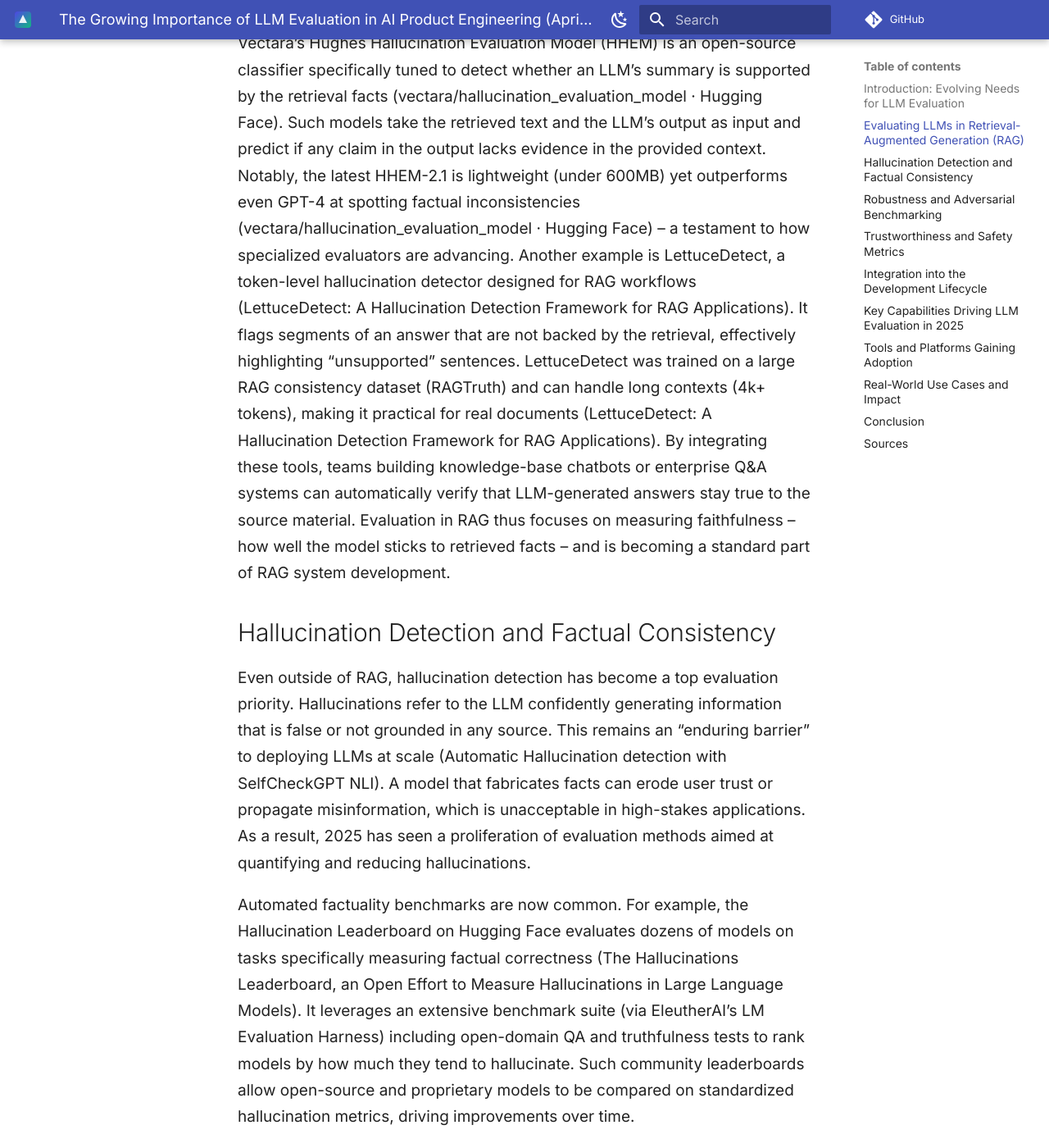
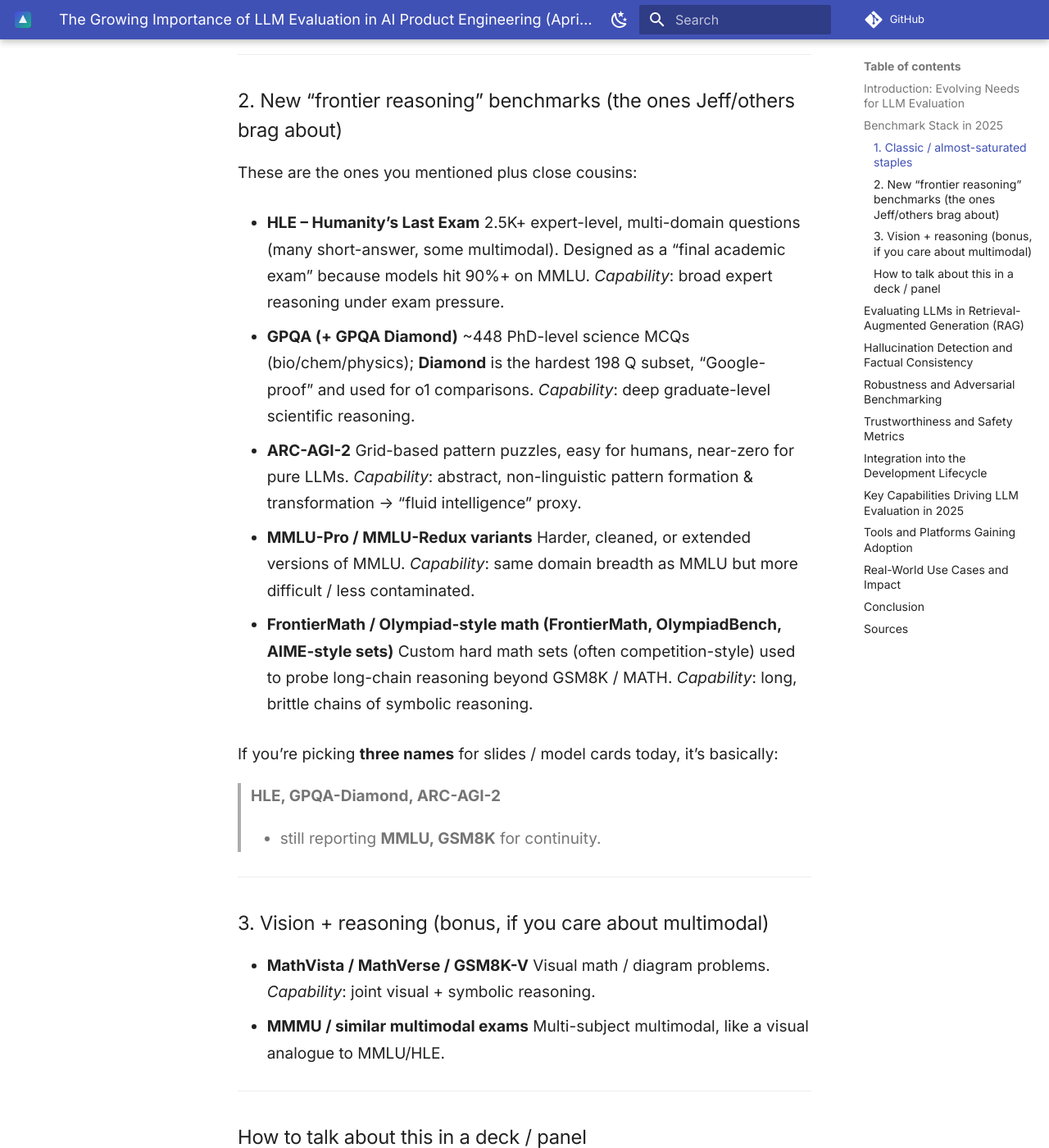
Before and after one commit to ozgurgulerx/ai-prime-directive, an MkDocs documentation site: the page built from docs/prime-directive/evalops/llm-evaluation-apr-2025.md, in a window 1280 px wide and 1400 px high, scrolled down 1652 px. Shown: the whole window at 82% size. Built offline with MkDocs 1.6.1 and Material for MkDocs 9.7.7, drawn with Linux system fonts in a browser that asks for light colours; plug-ins that fetch from the network failed and are left out; comment, search, counter and statistics services are not loaded; some of the changed text lies outside the part shown.

Commit message:
newly written

```diff
--- a/docs/prime-directive/evalops/llm-evaluation-apr-2025.md
+++ b/docs/prime-directive/evalops/llm-evaluation-apr-2025.md
@@ -9,6 +9,85 @@ tags: [evals, evalops, llm, rag, safety, robustness, tooling]
 
 ## Introduction: Evolving Needs for LLM Evaluation
 Large Language Models (LLMs) have rapidly become integral to modern AI products, but evaluating their outputs has emerged as a critical engineering challenge. Unlike traditional software, LLM behavior is probabilistic and context-sensitive, so dynamic, rigorous evaluation is needed to ensure systems meet user expectations (The Definitive Guide to LLM Evaluation - Arize AI). In 2025, AI teams are increasingly treating LLM evaluation as a first-class part of the development lifecycle. This shift is driven by real-world issues like factual hallucinations that can undermine trust or even cause serious errors if unchecked (one lawyer infamously got into real trouble after relying on a chatbot’s made-up citations (LLM Observability: The 5 Key Pillars for Monitoring Large Language Models)). As LLM deployments scale, robust evaluation pipelines are now essential to reliably measure model performance, catch failures, and continuously improve AI products (The Definitive Guide to LLM Evaluation - Arize AI). This white-paper style overview highlights emerging trends in LLM evaluation – from Retrieval-Augmented Generation testing and hallucination detection to robustness benchmarking – and describes the key capabilities, tools, and platforms shaping how teams validate LLMs in practice.
+
+## Benchmark Stack in 2025
+Yeah, you can think of it as a *stack* now, not just MMLU/GSM8K.
+
+Here’s a compact “benchmarks you should care about” list, grouped by vibe.
+
+---
+
+### 1. Classic / almost-saturated staples
+
+These are still quoted, but mostly sanity checks now:
+
+* **MMLU** – 57-subject, multi-choice exam (STEM, humanities, law, etc.).
+  *Capability*: general knowledge + light reasoning.
+* **GSM8K** – 8.5K grade-school math word problems.
+  *Capability*: basic multi-step arithmetic reasoning.
+* **BIG-Bench Hard (BBH)** – hard subset of BIG-Bench.
+  *Capability*: diverse quirky reasoning tasks.
+* **HumanEval / MBPP** – small code benchmarks.
+  *Capability*: toy code synthesis & correctness.
+
+---
+
+### 2. New “frontier reasoning” benchmarks (the ones Jeff/others brag about)
+
+These are the ones you mentioned plus close cousins:
+
+* **HLE – Humanity’s Last Exam**
+  2.5K+ expert-level, multi-domain questions (many short-answer, some multimodal). Designed as a “final academic exam” because models hit 90%+ on MMLU.
+  *Capability*: broad expert reasoning under exam pressure.
+
+* **GPQA (+ GPQA Diamond)**
+  ~448 PhD-level science MCQs (bio/chem/physics); **Diamond** is the hardest 198 Q subset, “Google-proof” and used for o1 comparisons.
+  *Capability*: deep graduate-level scientific reasoning.
+
+* **ARC-AGI-2**
+  Grid-based pattern puzzles, easy for humans, near-zero for pure LLMs.
+  *Capability*: abstract, non-linguistic pattern formation & transformation → “fluid intelligence” proxy.
+
+* **MMLU-Pro / MMLU-Redux variants**
+  Harder, cleaned, or extended versions of MMLU.
+  *Capability*: same domain breadth as MMLU but more difficult / less contaminated.
+
+* **FrontierMath / Olympiad-style math (FrontierMath, OlympiadBench, AIME-style sets)**
+  Custom hard math sets (often competition-style) used to probe long-chain reasoning beyond GSM8K / MATH.
+  *Capability*: long, brittle chains of symbolic reasoning.
+
+If you’re picking **three names** for slides / model cards today, it’s basically:
+
+> **HLE, GPQA-Diamond, ARC-AGI-2**
+>
+> * still reporting **MMLU, GSM8K** for continuity.
+
+---
+
+### 3. Vision + reasoning (bonus, if you care about multimodal)
+
+* **MathVista / MathVerse / GSM8K-V**
+  Visual math / diagram problems.
+  *Capability*: joint visual + symbolic reasoning.
+* **MMMU / similar multimodal exams**
+  Multi-subject multimodal, like a visual analogue to MMLU/HLE.
+
+---
+
+### How to talk about this in a deck / panel
+
+One clean framing:
+
+* **“Old layer”** – *MMLU, GSM8K, HumanEval* → “Can it pass standard exams and write toy code?”
+* **“New layer”** – *HLE, GPQA-Diamond, ARC-AGI-2, FrontierMath* →
+  “Can it handle grad-level science and human-style pattern abstraction **without** overfitting to old benchmarks?”
+
+If you want, next step I can turn this into a 1-slide table: columns = *Benchmark / Domain / What it really tests / Why it matters in 2025*, so you can just screenshot and drop into your slides.
+
+---
+
+**Sources (for definitions & stats, not for the grouping):**
+MMLU description and scope; GSM8K math dataset; HLE overview and 2.5K expert questions; GPQA & GPQA-Diamond description; ARC-AGI-2 description and difficulty focus.
 
 ## Evaluating LLMs in Retrieval-Augmented Generation (RAG)
 One prominent trend is rigorous evaluation for Retrieval-Augmented Generation (RAG) systems. RAG involves feeding an LLM with retrieved documents or knowledge, enabling it to generate answers grounded in that reference data. The goal is to minimize off-base answers by anchoring the model in facts, but evaluating this reliably is non-trivial. In 2025, engineers are designing specialized RAG evaluation criteria to ensure outputs are faithful to the provided context. Key metrics include contextual recall and precision – i.e., does the LLM’s answer include the important facts from the retrieval, and does it avoid introducing unsupported details (GitHub - confident-ai/deepeval: The LLM Evaluation Framework). For example, an ideal answer should incorporate relevant information from the knowledge base (high recall) while not straying beyond it (high precision/faithfulness).
```
Also changed, not shown: docs/prime-directive/agents/context-engineering.md (added, +222 -0 lines), docs/prime-directive/agents/index.md (+1 -0 lines), docs/writing/index.md (+5 -0 lines), docs/assets/img/septembers-mega-rounds/investments-by-vertical-sep25.png (added), docs/assets/img/septembers-mega-rounds/sub-verticals-sep25.png (added).
